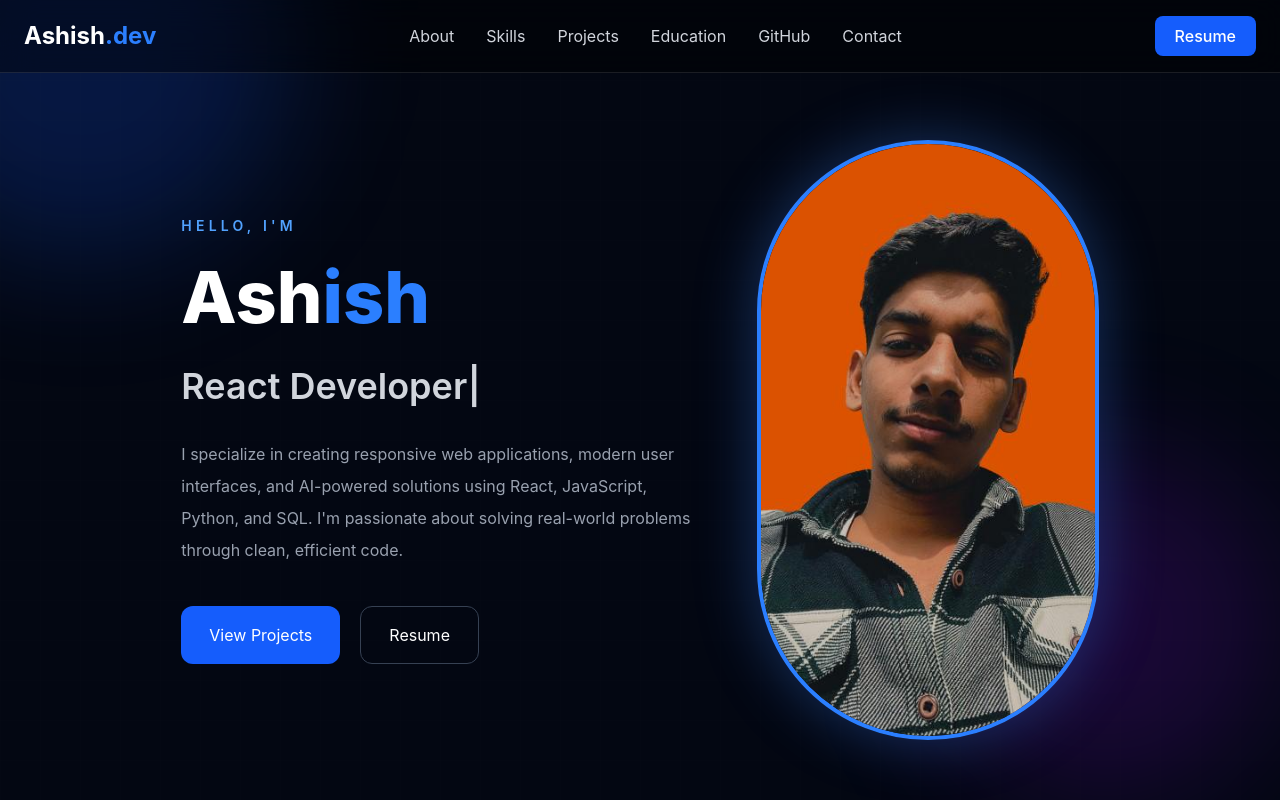
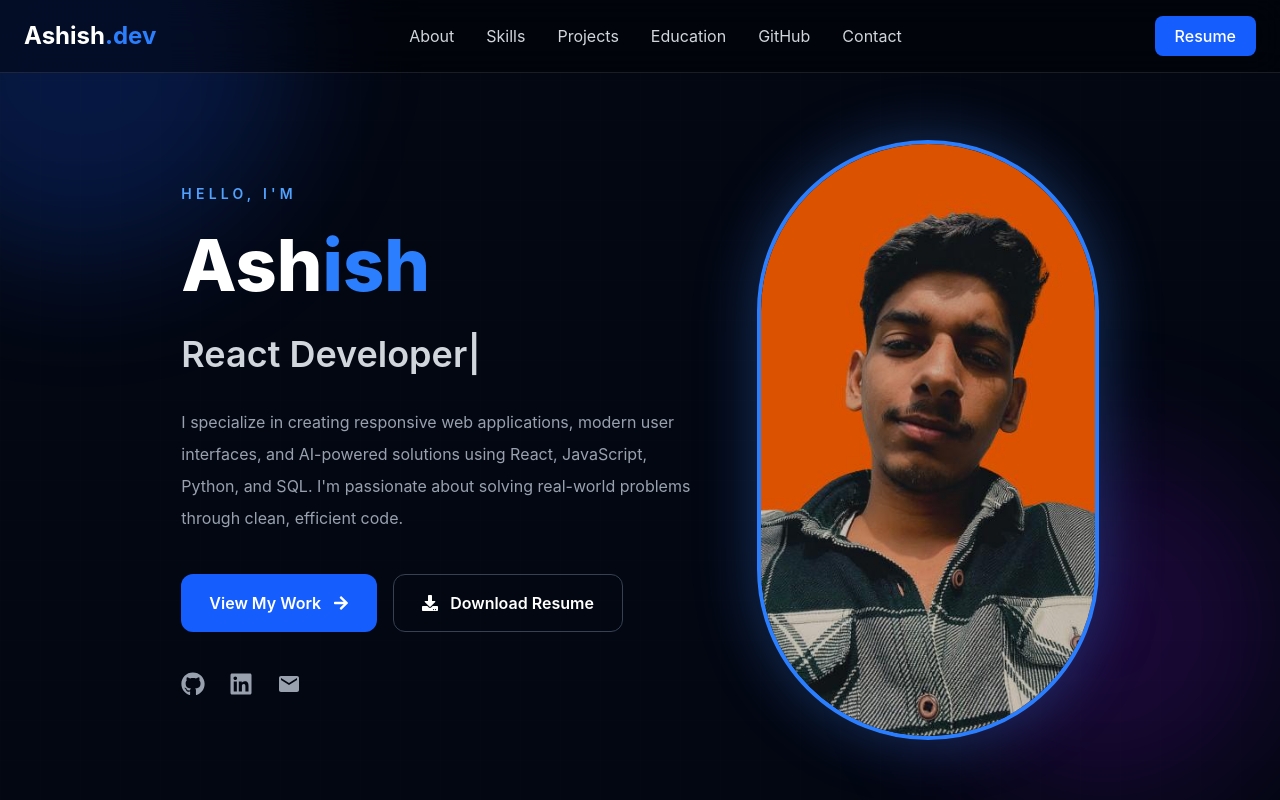
Before and after one commit to AshishPG31/ashish-portfolio, a React app: page / in a window 1280 px wide. Built offline with nearby package versions, Linux system fonts and the light colour scheme; the HTML template or start-up script is replaced by a standard one.

Commit message:
Enhance hero CTA buttons and social links

```diff
--- a/src/sections/Hero/Hero.jsx
+++ b/src/sections/Hero/Hero.jsx
@@ -4,6 +4,10 @@ import { motion } from "framer-motion";
 import profile from "../../assets/images/profile.jpeg";
 
 import portfolioData from "../../data/portfolioData";
+
+import { FaArrowRight, FaDownload } from "react-icons/fa";
+import { FaGithub, FaLinkedin } from "react-icons/fa";
+import { MdEmail } from "react-icons/md";
 
 function Hero() {
   return (
@@ -64,21 +68,51 @@ function Hero() {
             solving real-world problems through clean, efficient code.
           </p>
 
-          <div className="flex gap-5 mt-10">
+          <div className="mt-10 flex flex-wrap gap-4">
+            {/* Primary Button */}
+            <a
+                href="#projects"
+                className="group inline-flex items-center gap-3 rounded-xl bg-blue-600 px-7 py-4 font-semibold transition-all duration-300 hover:-translate-y-1 hover:bg-blue-500 hover:shadow-[0_10px_30px_rgba(59,130,246,0.4)]">
+                View My Work
 
-            <button className="bg-blue-600 px-7 py-4 rounded-xl hover:scale-105 transition">
-              View Projects
-            </button>
+                <FaArrowRight className="transition-transform duration-300 group-hover:translate-x-1" />
+            </a>
+            {/* Secondary Button */}
+            <a
+                href="/resume.pdf"
+                target="_blank"
+                rel="noopener noreferrer"
+                className="group inline-flex items-center gap-3 rounded-xl border border-gray-700 px-7 py-4 font-semibold transition-all duration-300 hover:border-blue-500 hover:bg-white/5 hover:-translate-y-1">
+                <FaDownload />
+                Download Resume
+            </a>
+
+            </div>
+            <div className="mt-10 flex items-center gap-6 text-2xl">
 
             <a
-              href="/resume.pdf"
-              target="_blank"
-              className="border border-gray-700 px-7 py-4 rounded-xl hover:border-blue-500 transition"
-            >
-              Resume
+                href={portfolioData.personal.github}
+                target="_blank"
+                rel="noopener noreferrer"
+                className="text-gray-400 transition hover:text-white hover:scale-110">
+                <FaGithub />
             </a>
 
-          </div>
+            <a
+                href={portfolioData.personal.linkedin}
+                target="_blank"
+                rel="noopener noreferrer"
+                className="text-gray-400 transition hover:text-blue-400 hover:scale-110">
+                <FaLinkedin />
+            </a>
+
+            <a
+                href={`mailto:${portfolioData.personal.email}`}
+                className="text-gray-400 transition hover:text-red-400 hover:scale-110">
+                <MdEmail />
+            </a>
+
+            </div>
 
         </motion.div>
 
```
